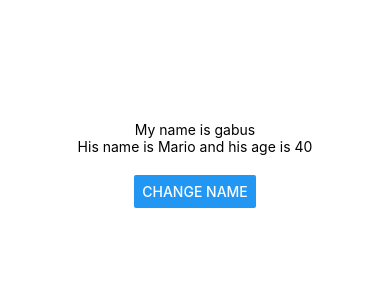
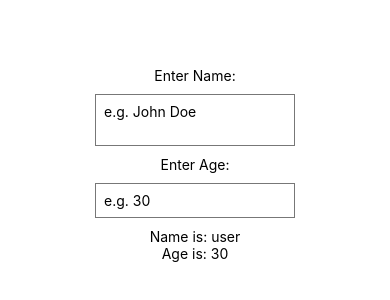
Before and after one commit to gabusdev/R-Native-Tutorial, a React Native app: screen / in a window 390 px wide. Shown: the part 258-558 px from the top of the page. Built offline with nearby package versions, Linux system fonts and the light colour scheme.

Commit message:
Used TextInput

```diff
--- a/App.tsx
+++ b/App.tsx
@@ -1,25 +1,33 @@
 import { StatusBar } from "expo-status-bar";
 import { useState } from "react";
-import { Button, StyleSheet, Text, View } from "react-native";
+import { Button, StyleSheet, Text, TextInput, View } from "react-native";
 
 export default function App() {
-  const [name, setName] = useState("gabus");
-  const [person, setPerson] = useState({ name: "Mario", age: 40 });
+  const [name, setName] = useState("user");
+  const [age, setAge] = useState(30);
 
   const clickHandle = () => {
-    setName("Gabo");
-    setPerson({ name: "Luigi", age: 45 });
+    setName("");
   };
 
   return (
     <View style={styles.container}>
-      <Text>My name is {name}</Text>
-      <Text>
-        His name is {person.name} and his age is {person.age}
-      </Text>
-      <View style={styles.buttonContainer}>
-        <Button title='Change Name' onPress={clickHandle} />
-      </View>
+      <Text>Enter Name:</Text>
+      <TextInput
+        multiline
+        style={styles.input}
+        placeholder='e.g. John Doe'
+        onChangeText={(val) => setName(val)}
+      />
+      <Text>Enter Age:</Text>
+      <TextInput
+        style={styles.input}
+        keyboardType='numeric'
+        placeholder='e.g. 30'
+        onChangeText={(val) => setAge(Number(val))}
+      />
+      <Text>Name is: {name}</Text>
+      <Text>Age is: {age}</Text>
       <StatusBar style='auto' />
     </View>
   );
@@ -32,18 +40,11 @@
     alignItems: "center",
     justifyContent: "center",
   },
-  header: {
-    backgroundColor: "pink",
-    padding: 20,
-  },
-  boldText: {
-    fontWeight: "bold",
-  },
-  body: {
-    backgroundColor: "yellow",
-    padding: 20,
-  },
-  buttonContainer: {
-    marginTop: 20,
+  input: {
+    borderWidth: 1,
+    borderColor: "#777",
+    padding: 8,
+    margin: 10,
+    width: 200,
   },
 });
```
